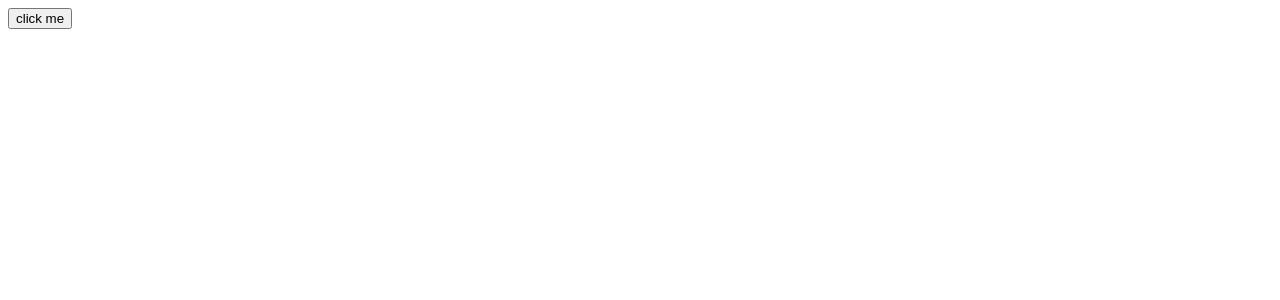
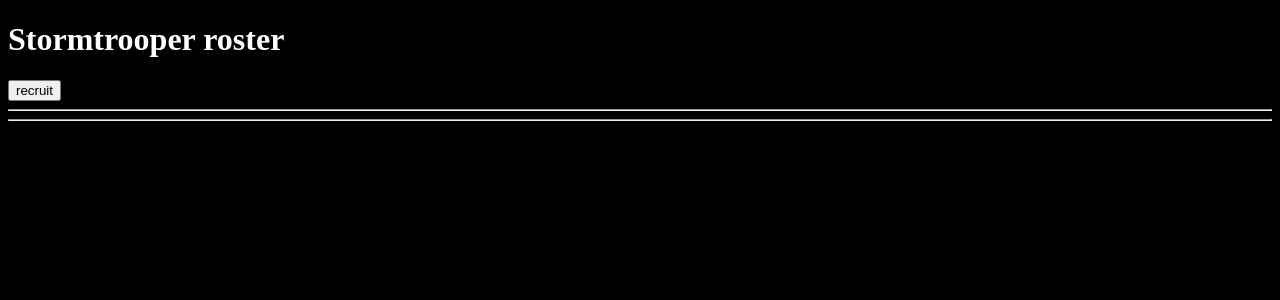
Before and after one commit to chrisHembree/my-first-app, an Angular app: page / in a window 1280 px wide. Shown: the top 300 px of the page. Built offline with nearby package versions, Linux system fonts and the light colour scheme.

Commit message:
1st step

```diff
--- a/package.json
+++ b/package.json
@@ -18,7 +18,8 @@
     "@angular/platform-browser": "^14.2.0",
     "@angular/platform-browser-dynamic": "^14.2.0",
     "@angular/router": "^14.2.0",
-    "rxjs": "~7.5.0",
+    "rxjs": "^6.6.7",
+    "rxjs-compat": "^6.6.7",
     "tslib": "^2.3.0",
     "zone.js": "~0.11.4"
   },
--- a/src/app/app.component.html
+++ b/src/app/app.component.html
@@ -1 +1,2 @@
 <app-image-creator></app-image-creator>
+<app-image-list></app-image-list>
--- a/src/app/app.module.ts
+++ b/src/app/app.module.ts
@@ -3,11 +3,13 @@
 
 import { AppComponent } from './app.component';
 import { ImageCreatorComponent } from './image-creator/image-creator.component';
+import { ImageListComponent } from './image-list/image-list.component';
 
 @NgModule({
   declarations: [
     AppComponent,
-    ImageCreatorComponent
+    ImageCreatorComponent,
+    ImageListComponent
   ],
   imports: [
     BrowserModule
--- a/src/app/image-creator/image-creator.component.html
+++ b/src/app/image-creator/image-creator.component.html
@@ -1 +1,4 @@
-  <button>click me</button>
+  <button class="recruitbutton" >recruit</button>
+
+
+  <hr>
--- a/src/app/image-creator/image-creator.component.ts
+++ b/src/app/image-creator/image-creator.component.ts
@@ -1,4 +1,5 @@
 import { Component, OnInit } from '@angular/core';
+import { Recruit } from './recruit.model';
 
 @Component({
   selector: 'app-image-creator',
@@ -9,9 +10,54 @@
 
 
 
-  constructor() { }
+  constructor() {   }
 
   ngOnInit(): void {
   }
 
 }
+
+
+
+
+const imageArray = [
+
+  "https://cdn.shoplightspeed.com/shops/609450/files/10242899/image.jpg",
+  // black hole stormtrooper
+  "https://th.bing.com/th/id/OIP.yNx8LhmN8xBVonzQ-rGXZwHaMI?pid=ImgDet&w=480&h=786&rs=1",
+  // hardened veteran with cape
+  "https://th.bing.com/th/id/R.4b65165122e5a46a06a97bec0f992b98?rik=5yw3BvQInW7OeQ&riu=http%3a%2f%2fconceptartworld.com%2fwp-content%2fuploads%2f2016%2f02%2fStar_Wars_The_Force_Awakens_Concept_Art_CA-Stormtrooper_04.jpg&ehk=dr2xVsPHrMZ68L8vvEy1%2fboMRHEnqHJkVGr%2bXiPSJzw%3d&risl=&pid=ImgRaw&r=0",
+  //  sci fi grey colored armor sleek and cape
+  "https://th.bing.com/th/id/R.fa2579ad01362f99f1922f884b170a90?rik=qgiPK22lzoeXGw&riu=http%3a%2f%2fconceptartworld.com%2fwp-content%2fuploads%2f2016%2f02%2fStar_Wars_The_Force_Awakens_Concept_Art_CA-Stormtrooper_02-680x1051.jpg&ehk=2oKmuOnrb5KUwLtJpPpjwGJ5o9CfcyCMssBuVOC48Yo%3d&risl=&pid=ImgRaw&r=0",
+  // red arm stripe angular theme
+  "https://theplatypusnews.com/wp-content/uploads/2020/07/stormtroopers-art_1570395239-1024x576.jpg",
+  // first order squad
+  "https://www.bing.com/images/blob?bcid=SFwIskXbIb4EzA",
+  // death trooper
+    "https://wallpapercave.com/wp/wp6511671.jpg",
+    // ultra sci fi holographic sights tooper
+  "https://cdna.artstation.com/p/assets/images/images/005/758/512/large/filipe-ferreira-stormtroopers-final.jpg?1493573281",
+// fake stormtroopers
+"https://i.redd.it/h56ssox8r1oz.jpg",
+// heavy weapons stormtrooper
+];
+
+for (let i = 0; i < imageArray.length; i++);
+
+
+
+
+
+
+
+
+
+// <img src="https://cdn.shoplightspeed.com/shops/609450/files/10242899/image.jpg" alt="stormtrooper">
+//   <img src="https://th.bing.com/th/id/OIP.yNx8LhmN8xBVonzQ-rGXZwHaMI?pid=ImgDet&w=480&h=786&rs=1">
+//   <img src="https://th.bing.com/th/id/R.4b65165122e5a46a06a97bec0f992b98?rik=5yw3BvQInW7OeQ&riu=http%3a%2f%2fconceptartworld.com%2fwp-content%2fuploads%2f2016%2f02%2fStar_Wars_The_Force_Awakens_Concept_Art_CA-Stormtrooper_04.jpg&ehk=dr2xVsPHrMZ68L8vvEy1%2fboMRHEnqHJkVGr%2bXiPSJzw%3d&risl=&pid=ImgRaw&r=0">
+//   <img src="https://th.bing.com/th/id/R.fa2579ad01362f99f1922f884b170a90?rik=qgiPK22lzoeXGw&riu=http%3a%2f%2fconceptartworld.com%2fwp-content%2fuploads%2f2016%2f02%2fStar_Wars_The_Force_Awakens_Concept_Art_CA-Stormtrooper_02-680x1051.jpg&ehk=2oKmuOnrb5KUwLtJpPpjwGJ5o9CfcyCMssBuVOC48Yo%3d&risl=&pid=ImgRaw&r=0">
+//   <img src="https://theplatypusnews.com/wp-content/uploads/2020/07/stormtroopers-art_1570395239-1024x576.jpg">
+//   <img src="https://www.bing.com/images/blob?bcid=SFwIskXbIb4EzA">
+//   <img src="https://th.bing.com/th/id/OIP.yNx8LhmN8xBVonzQ-rGXZwHaMI?pid=ImgDet&w=480&h=786&rs=1">
+//   <img src="https://wallpapercave.com/wp/wp6511671.jpg">
+//   <img src="https://cdna.artstation.com/p/assets/images/images/005/758/512/large/filipe-ferreira-stormtroopers-final.jpg?1493573281">
--- /dev/null
+++ b/src/app/image-list/image-list.component.html
@@ -0,0 +1,4 @@
+<div>
+
+
+</div>
--- /dev/null
+++ b/src/app/image-list/image-list.component.ts
@@ -0,0 +1,15 @@
+import { Component, OnInit } from '@angular/core';
+
+@Component({
+  selector: 'app-image-list',
+  templateUrl: './image-list.component.html',
+  styleUrls: ['./image-list.component.css']
+})
+export class ImageListComponent implements OnInit {
+
+  constructor() { }
+
+  ngOnInit(): void {
+  }
+
+}
--- a/src/index.html
+++ b/src/index.html
@@ -3,11 +3,14 @@
 <head>
   <meta charset="utf-8">
   <title>MyOwnApp</title>
+  <h1>Stormtrooper roster</h1>
   <base href="/">
   <meta name="viewport" content="width=device-width, initial-scale=1">
   <link rel="icon" type="image/x-icon" href="favicon.ico">
 </head>
 <body>
   <app-root></app-root>
+  <hr>
+
 </body>
 </html>
--- a/src/styles.css
+++ b/src/styles.css
@@ -1 +1,7 @@
 /* You can add global styles to this file, and also import other style files */
+body {
+  background-color: black;
+}
+h1 {
+  color: white
+}
```
Also changed, not shown: src/app/image-creator/recruit.model.ts (added, +7 -0 lines), src/app/image-list/image-list.component.css (added), 1 other file (tests, documents, lock files or other folders).
